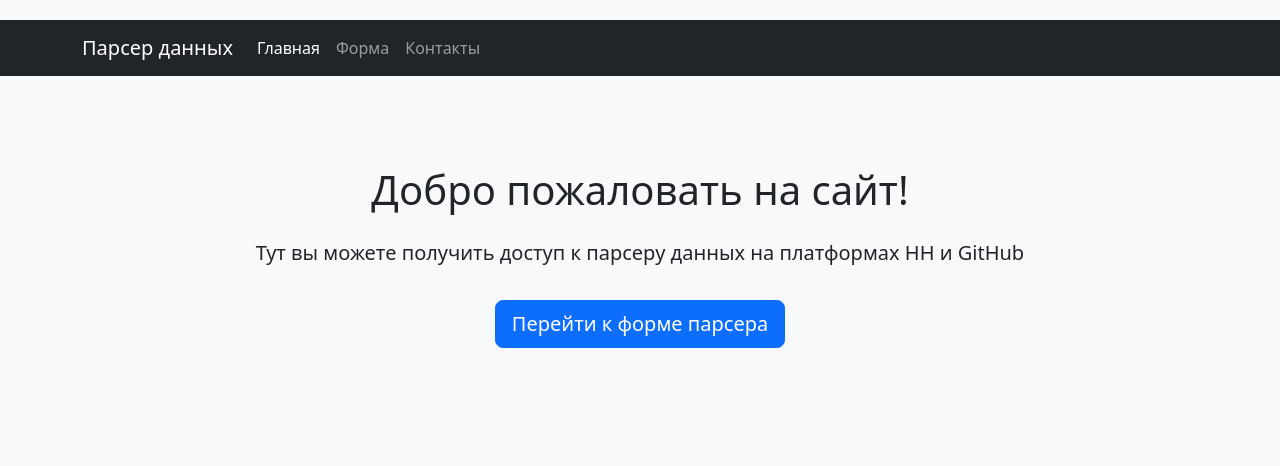
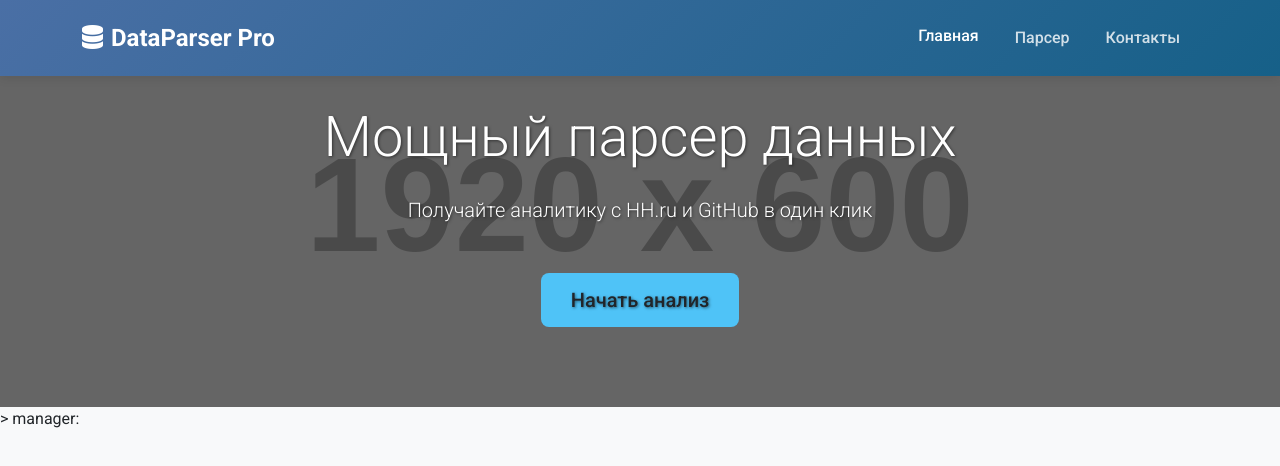
Before and after one commit to mishadm04/dz2, a plain HTML site: page index.html in a window 1280 px wide. Drawn offline with nearby package versions, Linux system fonts and the light colour scheme; placeholder pictures from the web are drawn by us.

Commit message:
Update index.html

```diff
--- a/index.html
+++ b/index.html
@@ -1,3 +1,4 @@
+> manаger:
 <!DOCTYPE html>
 <html lang="ru">
 <head>
@@ -5,34 +6,120 @@
     <meta name="viewport" content="width=device-width, initial-scale=1.0">
     <title>Парсер данных - Главная</title>
     <link href="https://cdn.jsdelivr.net/npm/bootstrap@5.3.0/dist/css/bootstrap.min.css" rel="stylesheet">
+    <link href="https://fonts.googleapis.com/css2?family=Roboto:wght@300;400;500;700&display=swap" rel="stylesheet">
     <style>
-        body { padding-top: 20px; background-color: #f8f9fa; }
-        .navbar { margin-bottom: 30px; }
-        .welcome-section { padding: 60px 0; text-align: center; }
+        :root {
+            --primary-color: #4a6fa5;
+            --secondary-color: #166088;
+            --accent-color: #4fc3f7;
+        }
+
+        body {
+            font-family: 'Roboto', sans-serif;
+            background-color: #f8f9fa;
+            padding-top: 0;
+        }
+
+        .navbar-custom {
+            background: linear-gradient(135deg, var(--primary-color), var(--secondary-color));
+            box-shadow: 0 2px 10px rgba(0,0,0,0.1);
+            padding: 15px 0;
+        }
+
+        .navbar-brand {
+            font-weight: 700;
+            font-size: 1.5rem;
+            color: white !important;
+        }
+
+        .nav-link {
+            color: rgba(255,255,255,0.8) !important;
+            font-weight: 500;
+            margin: 0 10px;
+            transition: all 0.3s ease;
+        }
+
+        .nav-link:hover, .nav-link.active {
+            color: white !important;
+            transform: translateY(-2px);
+        }
+
+        .welcome-section {
+            padding: 80px 0;
+            text-align: center;
+            background: url('https://via.placeholder.com/1920x600') no-repeat center center;
+            background-size: cover;
+            color: white;
+            text-shadow: 1px 1px 3px rgba(0,0,0,0.5);
+            position: relative;
+        }
+
+        .welcome-section::before {
+            content: '';
+            position: absolute;
+            top: 0;
+            left: 0;
+            right: 0;
+            bottom: 0;
+            background: rgba(0,0,0,0.5);
+            z-index: 0;
+        }
+
+        .welcome-content {
+            position: relative;
+            z-index: 1;
+        }
+
+        .btn-custom {
+            background-color: var(--accent-color);
+            border: none;
+            padding: 12px 30px;
+            font-weight: 500;
+            transition: all 0.3s ease;
+        }
+
+        .btn-custom:hover {
+            background-color: #03a9f4;
+            transform: translateY(-3px);
+            box-shadow: 0 5px 15px rgba(0,0,0,0.1);
+        }
     </style>
 </head>
 <body>
-    <nav class="navbar navbar-expand-lg navbar-dark bg-dark">
+    <nav class="navbar navbar-expand-lg navbar-custom fixed-top">
         <div class="container">
-            <a class="navbar-brand" href="index.html">Парсер данных</a>
-            <div class="collapse navbar-collapse">
-                <ul class="navbar-nav">
-                    <li class="nav-item"><a class="nav-link active" href="index.html">Главная</a></li>
-                    <li class="nav-item"><a class="nav-link" href="form.html">Форма</a></li>
-                    <li class="nav-item"><a class="nav-link" href="contacts.html">Контакты</a></li>
+            <a class="navbar-brand" href="index.html">
+                <i class="fas fa-database me-2"></i>DataParser Pro
+            </a>
+            <button class="navbar-toggler" type="button" data-bs-toggle="collapse" data-bs-target="#navbarNav">
+                <span class="navbar-toggler-icon"></span>
+            </button>
+            <div class="collapse navbar-collapse" id="navbarNav">
+                <ul class="navbar-nav ms-auto">
+                    <li class="nav-item">
+                        <a class="nav-link active" href="index.html">Главная</a>
+                    </li>
+                    <li class="nav-item">
+                        <a class="nav-link" href="form.html">Парсер</a>
+                    </li>
+                    <li class="nav-item">
+                        <a class="nav-link" href="contacts.html">Контакты</a>
+                    </li>
                 </ul>
             </div>
         </div>
     </nav>
 
-    <div class="container">
-        <div class="welcome-section">
-            <h1 class="mb-4">Добро пожаловать на сайт!</h1>
-            <p class="lead">Тут вы можете получить доступ к парсеру данных на платформах HH и GitHub</p>
-            <a href="form.html" class="btn btn-primary btn-lg mt-3">Перейти к форме парсера</a>
+    <section class="welcome-section">
+        <div class="container welcome-content">
+            <h1 class="display-4 mb-4">Мощный парсер данных</h1>
+            <p class="lead mb-5">Получайте аналитику с HH.ru и GitHub в один клик</p>
+            <a href="form.html" class="btn btn-custom btn-lg">Начать анализ</a>
         </div>
-    </div>
+    </section>
 
-    <script src="https://cdn.jsdelivr.net/npm/bootstrap@5.3.0/dist/js/bootstrap.bundle.min.js"></script>
+> manаger:
+<script src="https://cdn.jsdelivr.net/npm/bootstrap@5.3.0/dist/js/bootstrap.bundle.min.js"></script>
+    <script src="https://kit.fontawesome.com/a076d05399.js" crossorigin="anonymous"></script>
 </body>
 </html>
```
